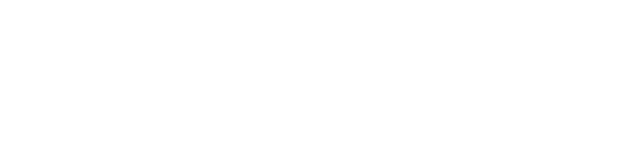
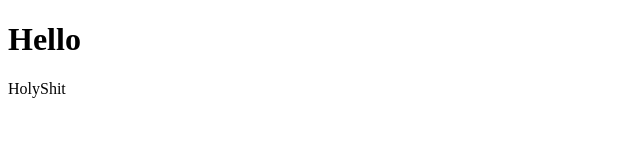
Before and after one commit to NVS0307/NVS0307, a plain HTML site: page index.html in a window 1280 px wide. Shown: the whole page, without its empty margins (0-640 px from the left). Drawn offline with Linux system fonts and the light colour scheme.

Commit message:
Thêm code trong body

```diff
--- a/index.html
+++ b/index.html
@@ -6,6 +6,7 @@
     <title>Document</title>
 </head>
 <body>
-
+    <h1>Hello</h1>
+    <p>HolyShit</p>
 </body>
 </html>
```
